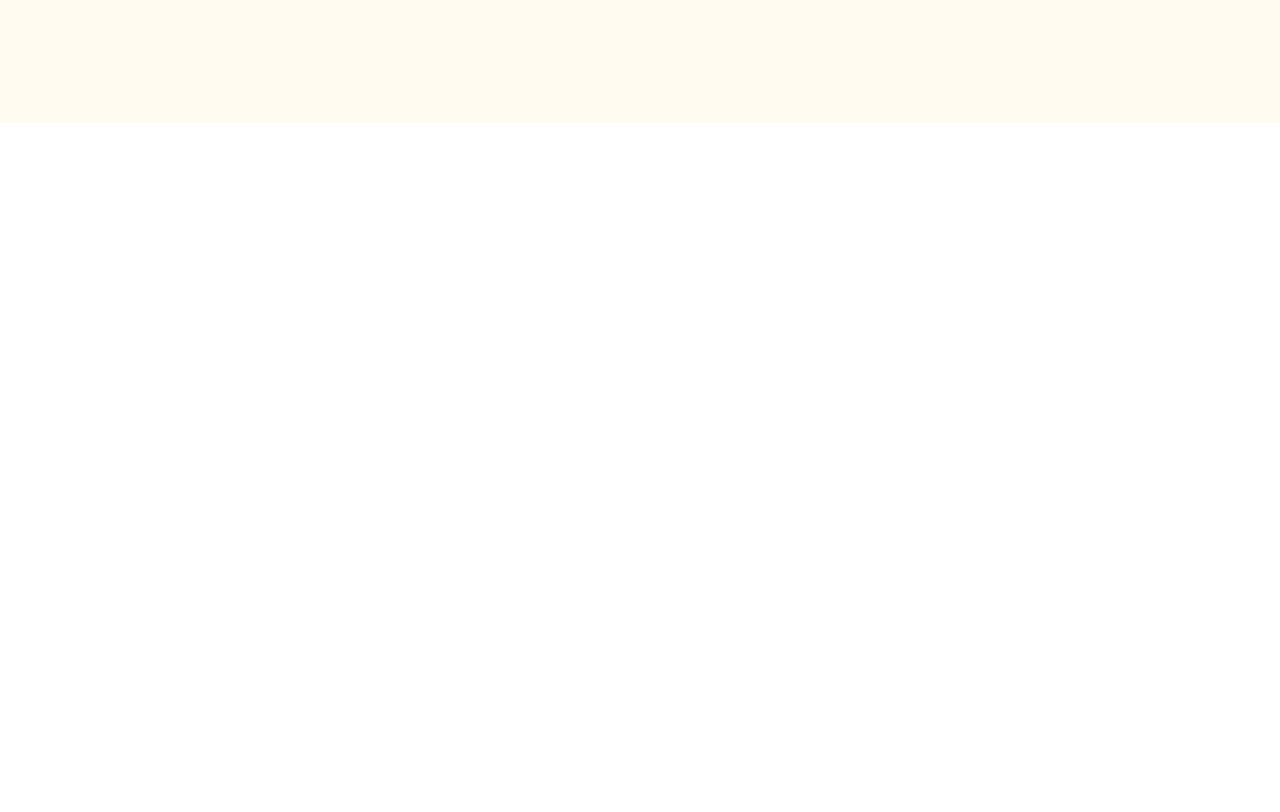
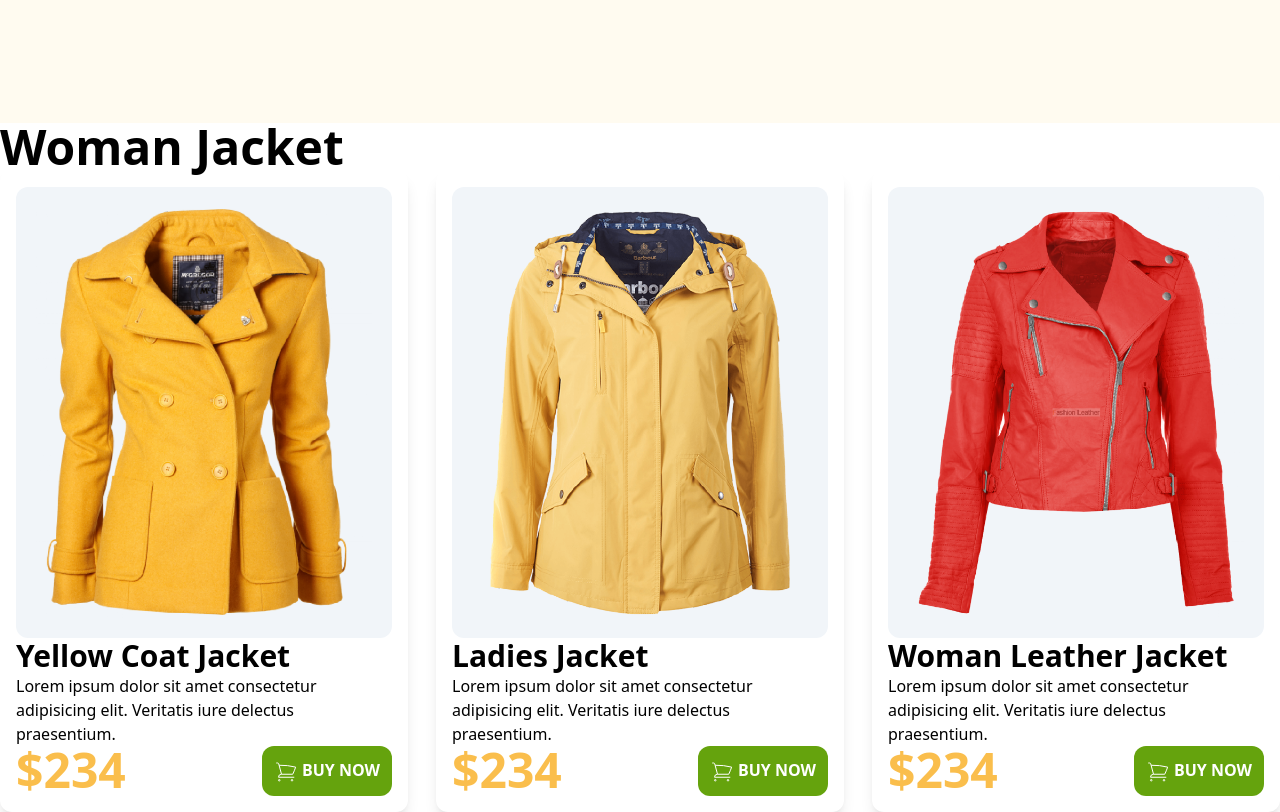
Before and after one commit to Sihab-10/penguine-fashion-with-tailwind, a plain HTML site: page index.html in a window 1280 px wide. Shown: the part 540-1352 px from the top of the page. Before the commit the page ends 800 px from the top, so only its background shows below. Drawn offline with nearby package versions, Linux system fonts and the light colour scheme.

Commit message:
woman jacket added

```diff
--- a/index.html
+++ b/index.html
@@ -14,6 +14,7 @@
             colors: {
               clifford: "#da373d",
               penguine: " #FFFBF0",
+              jacketprice: "#FABE4C",
             },
           },
         },
@@ -56,6 +57,115 @@
         </div>
       </section>
     </header>
-    <main></main>
+    <main class="container mx-auto">
+      <!-- woman jacket  -->
+      <section>
+        <h2 class="text-5xl font-bold">Woman Jacket</h2>
+        <div class="grid grid-cols-3 gap-7">
+          <!-- jacket 1  -->
+          <div class="p-4 shadow-lg rounded-xl">
+            <div class="p-5 bg-slate-100 rounded-xl">
+              <img src="images/jacket-1.png" alt="" />
+            </div>
+            <h3 class="text-3xl font-semibold">Yellow Coat Jacket</h3>
+            <p>
+              Lorem ipsum dolor sit amet consectetur adipisicing elit. Veritatis
+              iure delectus praesentium.
+            </p>
+            <div class="flex justify-between">
+              <h2 class="text-5xl text-jacketprice font-semibold">$234</h2>
+              <button
+                class="uppercase bg-lime-600 px-3 py-3 text-white font-semibold rounded-xl"
+              >
+                <svg
+                  xmlns="http://www.w3.org/2000/svg"
+                  fill="none"
+                  viewBox="0 0 24 24"
+                  strokeWidth="{1.5}"
+                  stroke="currentColor"
+                  class="w-6 h-6 inline"
+                >
+                  <path
+                    strokeLinecap="round"
+                    strokeLinejoin="round"
+                    d="M2.25 3h1.386c.51 0 .955.343 1.087.835l.383 1.437M7.5 14.25a3 3 0 00-3 3h15.75m-12.75-3h11.218c1.121-2.3 2.1-4.684 2.924-7.138a60.114 60.114 0 00-16.536-1.84M7.5 14.25L5.106 5.272M6 20.25a.75.75 0 11-1.5 0 .75.75 0 011.5 0zm12.75 0a.75.75 0 11-1.5 0 .75.75 0 011.5 0z"
+                  />
+                </svg>
+
+                Buy Now
+              </button>
+            </div>
+          </div>
+          <!-- jacket 2  -->
+          <div class="p-4 shadow-lg rounded-xl">
+            <div class="p-5 bg-slate-100 rounded-xl">
+              <img src="images/jacket-2.png" alt="" />
+            </div>
+            <h3 class="text-3xl font-semibold">Ladies Jacket</h3>
+            <p>
+              Lorem ipsum dolor sit amet consectetur adipisicing elit. Veritatis
+              iure delectus praesentium.
+            </p>
+            <div class="flex justify-between">
+              <h2 class="text-5xl text-jacketprice font-semibold">$234</h2>
+              <button
+                class="uppercase bg-lime-600 px-3 py-3 text-white font-semibold rounded-xl"
+              >
+                <svg
+                  xmlns="http://www.w3.org/2000/svg"
+                  fill="none"
+                  viewBox="0 0 24 24"
+                  strokeWidth="{1.5}"
+                  stroke="currentColor"
+                  class="w-6 h-6 inline"
+                >
+                  <path
+                    strokeLinecap="round"
+                    strokeLinejoin="round"
+                    d="M2.25 3h1.386c.51 0 .955.343 1.087.835l.383 1.437M7.5 14.25a3 3 0 00-3 3h15.75m-12.75-3h11.218c1.121-2.3 2.1-4.684 2.924-7.138a60.114 60.114 0 00-16.536-1.84M7.5 14.25L5.106 5.272M6 20.25a.75.75 0 11-1.5 0 .75.75 0 011.5 0zm12.75 0a.75.75 0 11-1.5 0 .75.75 0 011.5 0z"
+                  />
+                </svg>
+
+                Buy Now
+              </button>
+            </div>
+          </div>
+          <!-- jacket 3  -->
+          <div class="p-4 shadow-lg rounded-xl">
+            <div class="p-5 bg-slate-100 rounded-xl">
+              <img src="images/jacket-3.png" alt="" />
+            </div>
+            <h3 class="text-3xl font-semibold">Woman Leather Jacket</h3>
+            <p>
+              Lorem ipsum dolor sit amet consectetur adipisicing elit. Veritatis
+              iure delectus praesentium.
+            </p>
+            <div class="flex justify-between">
+              <h2 class="text-5xl text-jacketprice font-semibold">$234</h2>
+              <button
+                class="uppercase bg-lime-600 px-3 py-3 text-white font-semibold rounded-xl"
+              >
+                <svg
+                  xmlns="http://www.w3.org/2000/svg"
+                  fill="none"
+                  viewBox="0 0 24 24"
+                  strokeWidth="{1.5}"
+                  stroke="currentColor"
+                  class="w-6 h-6 inline"
+                >
+                  <path
+                    strokeLinecap="round"
+                    strokeLinejoin="round"
+                    d="M2.25 3h1.386c.51 0 .955.343 1.087.835l.383 1.437M7.5 14.25a3 3 0 00-3 3h15.75m-12.75-3h11.218c1.121-2.3 2.1-4.684 2.924-7.138a60.114 60.114 0 00-16.536-1.84M7.5 14.25L5.106 5.272M6 20.25a.75.75 0 11-1.5 0 .75.75 0 011.5 0zm12.75 0a.75.75 0 11-1.5 0 .75.75 0 011.5 0z"
+                  />
+                </svg>
+
+                Buy Now
+              </button>
+            </div>
+          </div>
+        </div>
+      </section>
+    </main>
   </body>
 </html>
```
